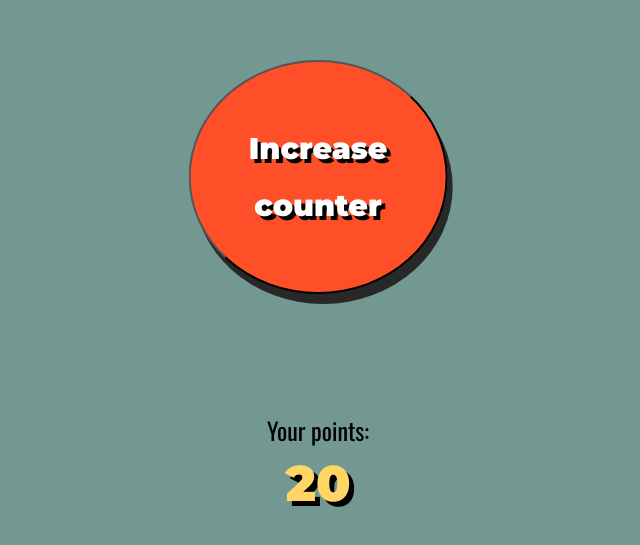
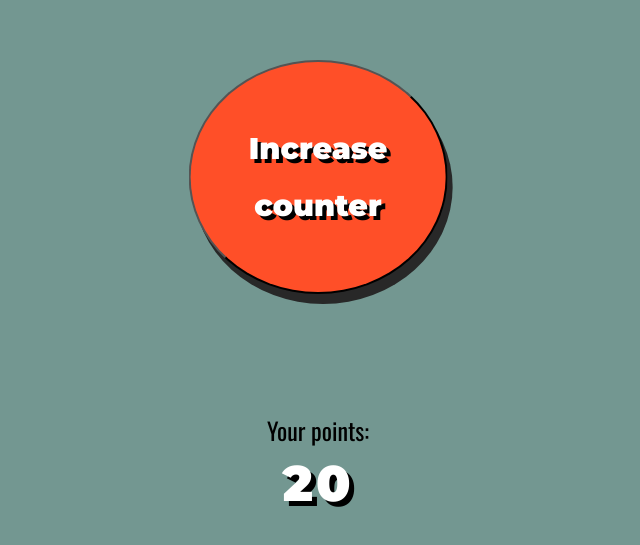
Before and after one commit to tuurep/preassignment3, a React (Create React App) app in the folder client/: page / in a window 1280 px wide. Shown: the part 163-708 px from the top of the page, without its empty margins (322-962 px from the left). Built offline with nearby package versions, Linux system fonts and the light colour scheme; no server answers.

Commit message:
Remove debug prints and add some css

```diff
--- a/client/src/Components/Player.css
+++ b/client/src/Components/Player.css
@@ -9,13 +9,20 @@
 }
 
 .PointsDisplay {
+  margin: 0 auto;
   font-size: 50px;
   font-family: Montserrat;
+  letter-spacing: 3px;
   text-shadow: 5px 5px black;
-  color: #ffd666;
+  color: white;
 }
 
 .RestartButton {
+  background-color: #282828;
+  outline: none;
+  color: white;
+  padding: 6px;
+  border-radius: 20%;
   font-family: Oswald;
   font-size: 24px;
 }
```
Also changed, not shown: client/src/Components/CounterButton.js (+0 -9 lines), 1 other file (tests, documents, lock files or other folders).
